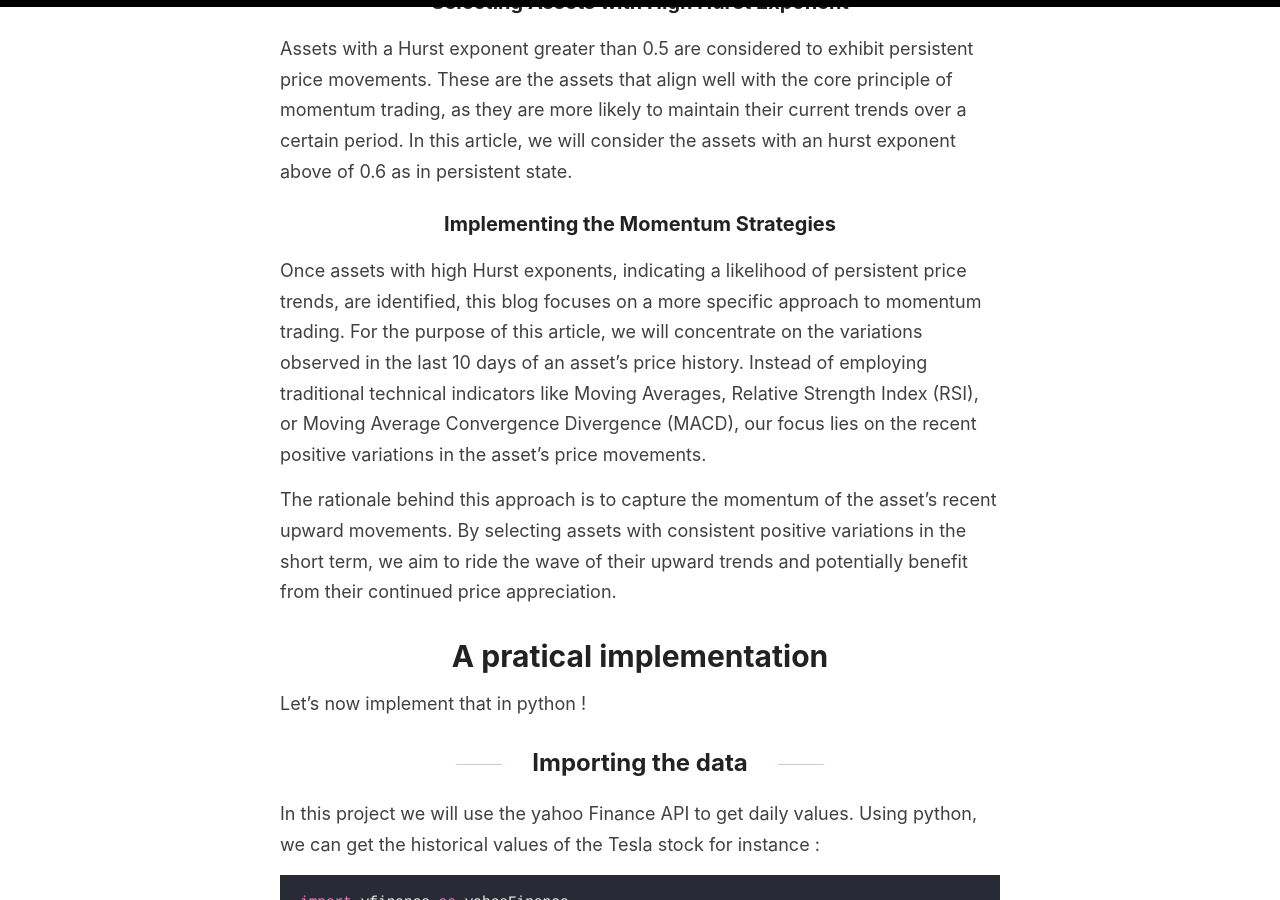
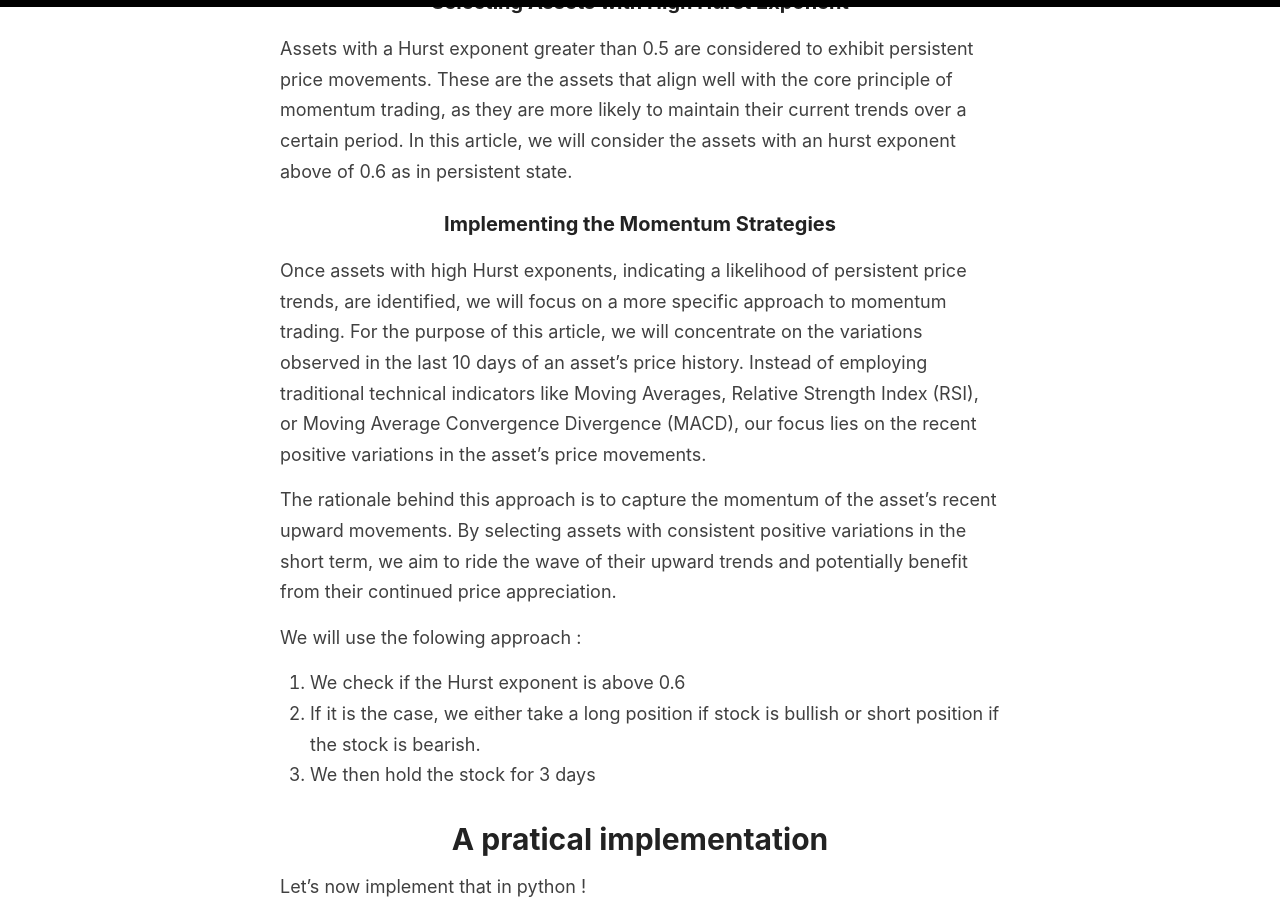
Before and after one commit to Zaltarba/blog, a Jekyll site: the page built from _posts/2023-07-21-MomentumTrading.md, in a window 1280 px wide and 900 px high, scrolled down 2498 px. Built offline with Jekyll 4.4.1, drawn with Linux system fonts in a browser that asks for light colours.

Commit message:
Update 2023-07-21-MomentumTrading.md

```diff
--- a/_posts/2023-07-21-MomentumTrading.md
+++ b/_posts/2023-07-21-MomentumTrading.md
@@ -49,9 +49,14 @@ Assets with a Hurst exponent greater than 0.5 are considered to exhibit persiste
 
 ### Implementing the Momentum Strategies
 
-Once assets with high Hurst exponents, indicating a likelihood of persistent price trends, are identified, this blog focuses on a more specific approach to momentum trading. For the purpose of this article, we will concentrate on the variations observed in the last 10 days of an asset's price history. Instead of employing traditional technical indicators like Moving Averages, Relative Strength Index (RSI), or Moving Average Convergence Divergence (MACD), our focus lies on the recent positive variations in the asset's price movements.
+Once assets with high Hurst exponents, indicating a likelihood of persistent price trends, are identified, we will focus on a more specific approach to momentum trading. For the purpose of this article, we will concentrate on the variations observed in the last 10 days of an asset's price history. Instead of employing traditional technical indicators like Moving Averages, Relative Strength Index (RSI), or Moving Average Convergence Divergence (MACD), our focus lies on the recent positive variations in the asset's price movements.
 
 The rationale behind this approach is to capture the momentum of the asset's recent upward movements. By selecting assets with consistent positive variations in the short term, we aim to ride the wave of their upward trends and potentially benefit from their continued price appreciation.
+
+We will use the folowing approach :
+  1. We check if the Hurst exponent is above 0.6
+  2. If it is the case, we either take a long position if stock is bullish or short position if the stock is bearish.
+  3. We then hold the stock for 3 days
 
 # A pratical implementation
 
```
